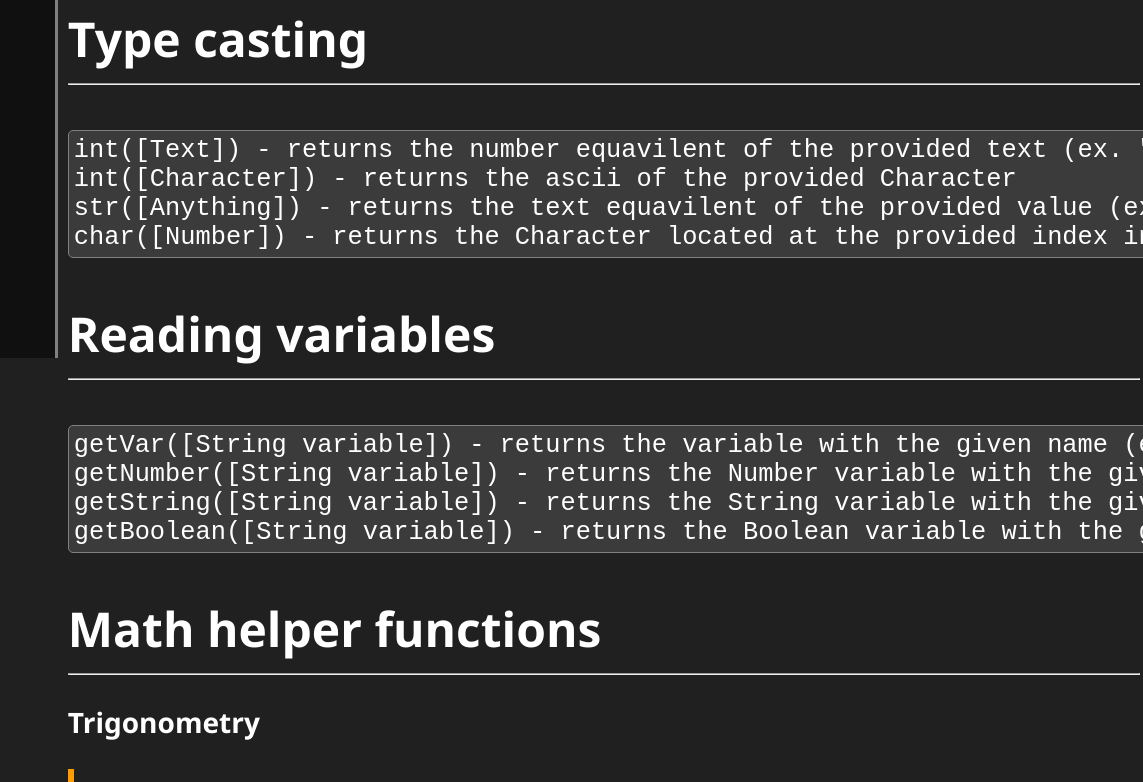
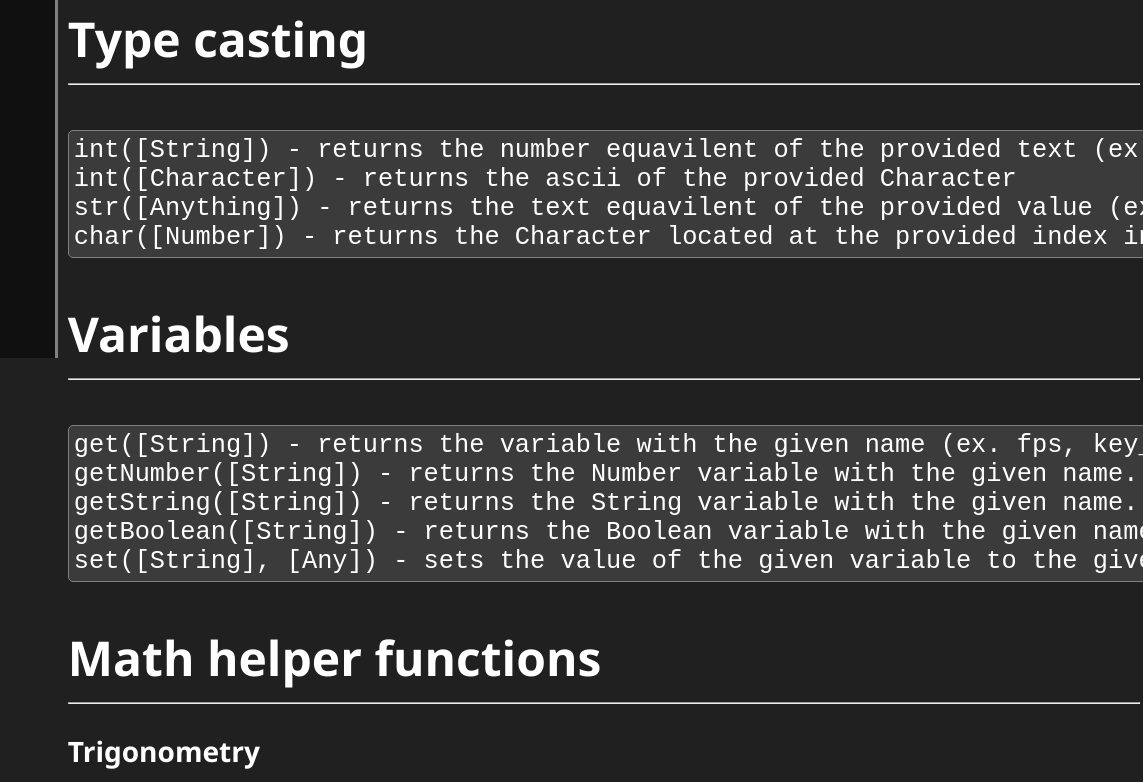
Before and after one commit to NGSpace/hudder, a plain HTML site: page functions.html in a window 1280 px wide. Shown: the part 442-1224 px from the top of the page, 137-1280 px from the left. Drawn offline with Linux system fonts and the light colour scheme.

Commit message:
Update functions.html

```diff
--- a/functions.html
+++ b/functions.html
@@ -30,20 +30,21 @@
 
 <h1>Type casting</h1>
 <hr><br>
-<code>int([Text]) - returns the number equavilent of the provided text (ex. "1" returns the number 1, "20" returns the number 20, etc.)
+<code>int([String]) - returns the number equavilent of the provided text (ex. "1" returns the number 1, "20" returns the number 20, etc.)
 int([Character]) - returns the ascii of the provided Character
 str([Anything]) - returns the text equavilent of the provided value (ex. the number 1 returns "1", the boolean true returns "true", etc.)
 char([Number]) - returns the Character located at the provided index in the ascii Character table.
 </code>
 <br>
 
-<h1 id="variables">Reading variables</h1>
+<h1 id="variables">Variables</h1>
 <hr><br>
 
-<code>getVar([String variable]) - returns the variable with the given name (ex. fps, key_h).
-getNumber([String variable]) - returns the Number variable with the given name.
-getString([String variable]) - returns the String variable with the given name.
-getBoolean([String variable]) - returns the Boolean variable with the given name.
+<code>get([String]) - returns the variable with the given name (ex. fps, key_h) (Also accepts getVar).
+getNumber([String]) - returns the Number variable with the given name.
+getString([String]) - returns the String variable with the given name.
+getBoolean([String]) - returns the Boolean variable with the given name.
+set([String], [Any]) - sets the value of the given variable to the given value (Also accepts setVal).
 </code>
 <br>
 
```
